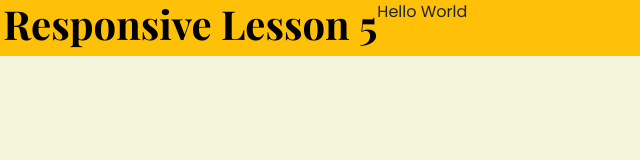
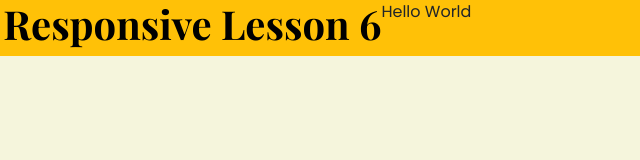
Before and after one commit to KengMagee/portfolio-project-lesson5, a plain HTML site: page index.html in a window 1280 px wide. Shown: the full height of the page, 187-827 px from the left. Drawn offline with nearby package versions, Linux system fonts and the light colour scheme; a web font is replaced by a local one.

Commit message:
updated lesson number

```diff
--- a/index.html
+++ b/index.html
@@ -31,7 +31,7 @@
   </head>
   <body>
     <div class="d-flex bg-warning">
-      <h1>SheCodes Responsive Lesson 5</h1>
+      <h1>SheCodes Responsive Lesson 6</h1>
       <p>Hello World</p>
     </div>
   </body>
```
